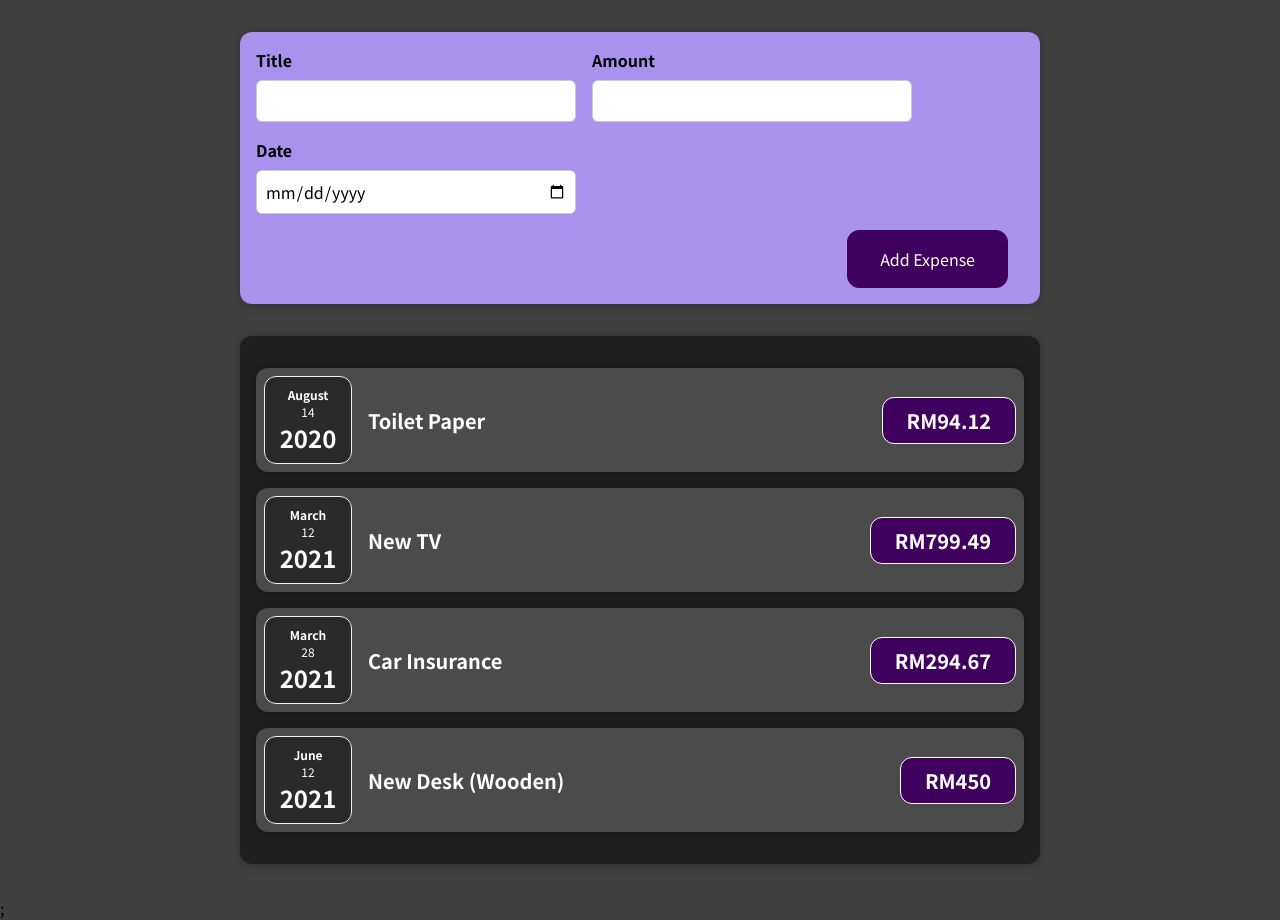
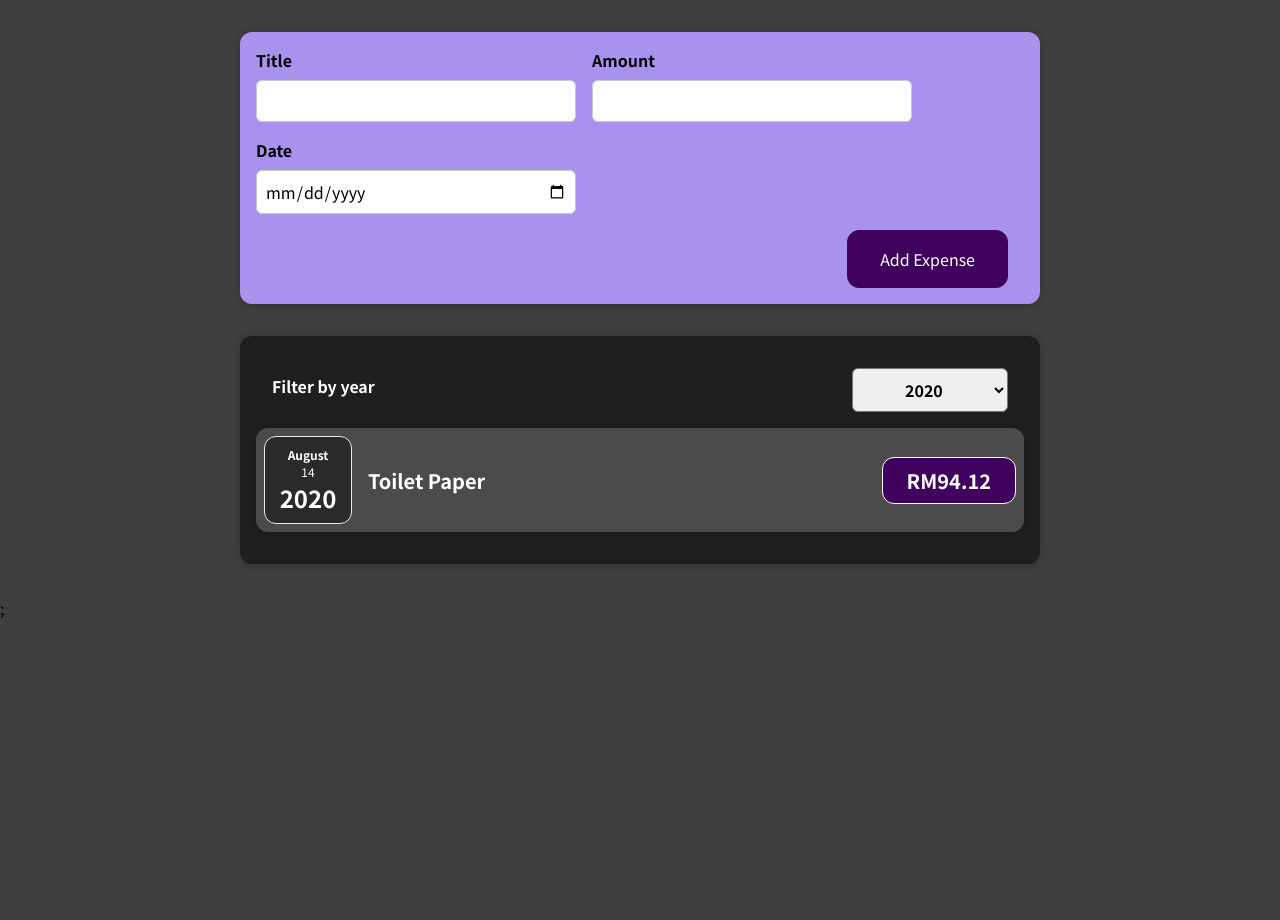
Before and after one commit to hanifomarr/expense-tracker, a React (Create React App) app: page / in a window 1280 px wide. After the commit the page ends 800 px from the top, so only its background shows below. Built offline with nearby package versions, Linux system fonts and the light colour scheme.

Commit message:
filter data list with year

```diff
--- a/src/App.js
+++ b/src/App.js
@@ -1,8 +1,9 @@
+import { useState } from "react";
 import Expenses from "./components/Expenses/Expenses";
 import NewExpense from "./components/NewExpense/NewExpense";
 
 const App = () => {
-  const expenses = [
+  const expenses_data = [
     {
       id: "e1",
       title: "Toilet Paper",
@@ -24,14 +25,18 @@ const App = () => {
     },
   ];
 
+  const [expense, setExpense] = useState(expenses_data);
+
   const addExpenseHandler = (expense) => {
-    console.log("App.js");
-    console.log(expense);
+    setExpense((prevExpense) => {
+      return [expense, ...prevExpense];
+    });
   };
+
   return (
     <div>
       <NewExpense onAddExpense={addExpenseHandler} />
-      <Expenses items={expenses} />;
+      <Expenses items={expense} />;
     </div>
   );
 };
--- a/src/components/Expenses/Expenses.js
+++ b/src/components/Expenses/Expenses.js
@@ -1,12 +1,26 @@
-import React from "react";
+import React, { useState } from "react";
 import ExpenseItem from "./ExpenseItem";
 import Card from "../UI/Card";
 import "./Expenses.css";
+import ExpensesFilter from "./ExpensesFilter";
 
 function Expenses({ items }) {
+  const [selectedYear, setSelectedYear] = useState("2020");
+  const selectedYearHandler = (year) => {
+    setSelectedYear(year);
+  };
+
+  const filterChangehandler = items.filter((expense) => {
+    return expense.date.getFullYear().toString() === selectedYear;
+  });
+
   return (
     <Card className="expenses">
-      {items.map((item) => (
+      <ExpensesFilter
+        onExpenseFilter={selectedYearHandler}
+        selected={selectedYear}
+      />
+      {filterChangehandler.map((item) => (
         <ExpenseItem
           key={item.id}
           expenseTitle={item.title}
--- a/src/components/NewExpense/ExpenseForm.js
+++ b/src/components/NewExpense/ExpenseForm.js
@@ -44,7 +44,7 @@ function ExpenseForm({ onSubmitExpenseData }) {
     const expenseData = {
       title: enteredTitle,
       amount: enteredAmount,
-      date: eneteredDate,
+      date: new Date(eneteredDate),
     };
 
     console.log(expenseData);
```
